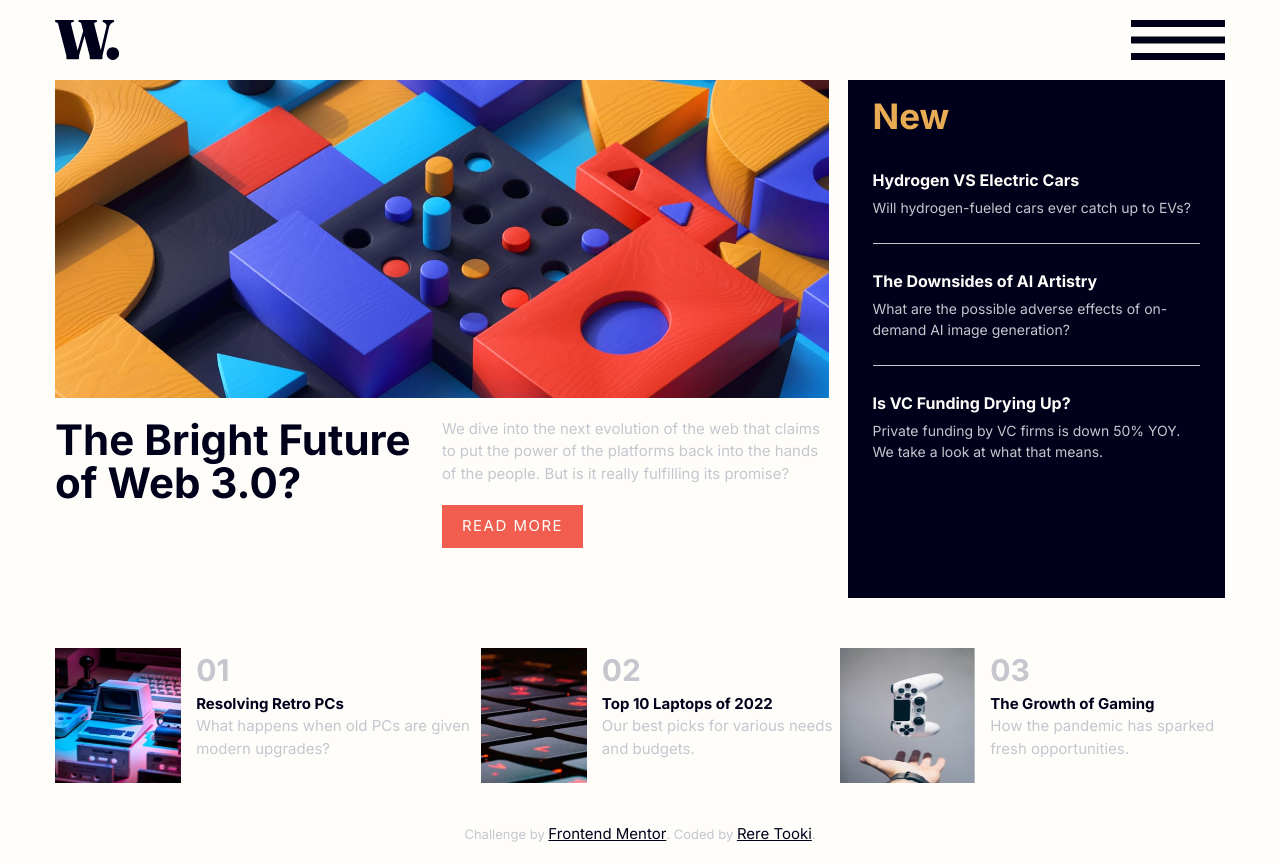
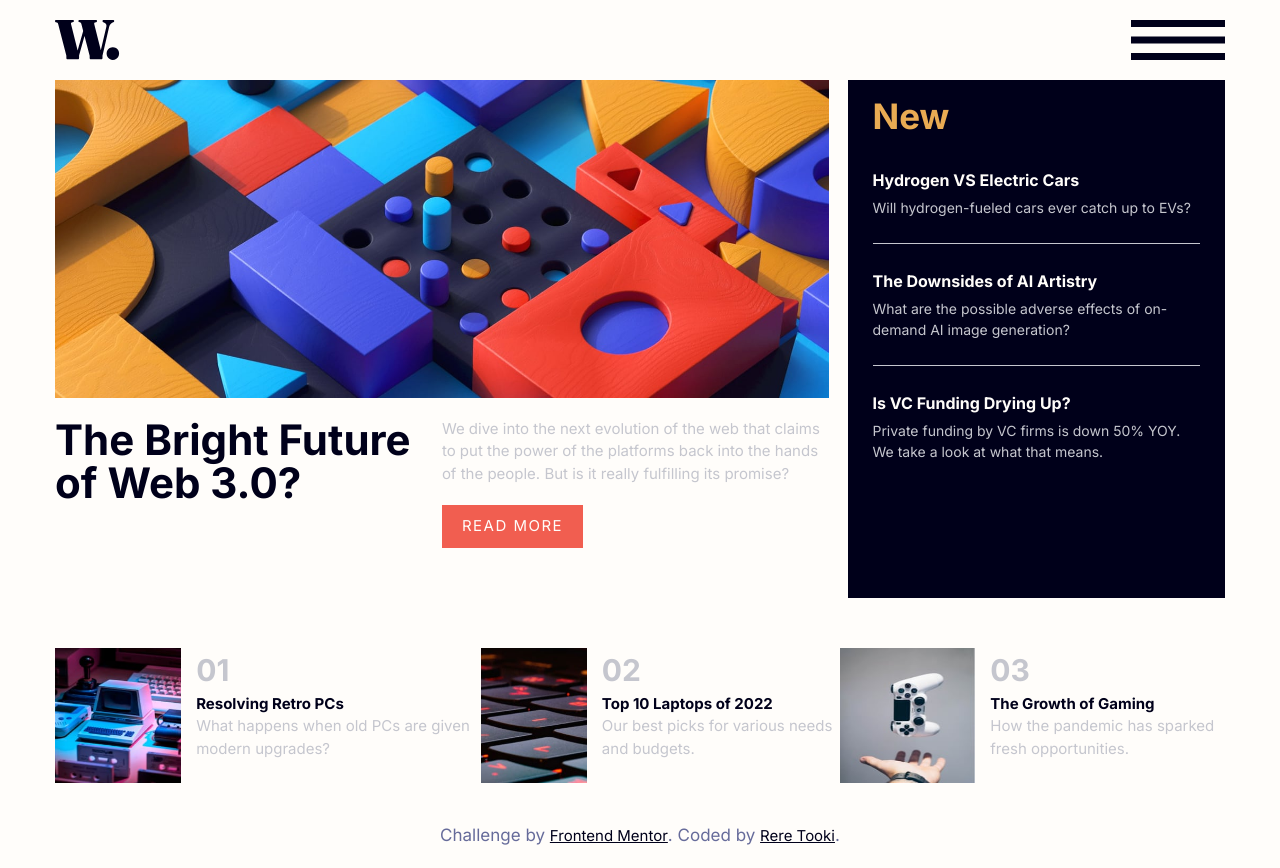
Before and after one commit to RereTooki/news-homepage, a React (Vite) app: page / in a window 1280 px wide. Built offline with nearby package versions, Linux system fonts and the light colour scheme.

Commit message:
Done excpet the nav bar

```diff
--- a/index.html
+++ b/index.html
@@ -12,7 +12,7 @@
     <!-- Feel free to remove these styles or customise in your own stylesheet 👍 -->
     <style>
 
-      .attribution { font-size: 8px; text-align: center; margin-top: 10px; color: hsl(233, 8%, 79%); font-weight: 500;}
+      .attribution { font-size: 8px; text-align: center; margin-top: 10px; color: hsla(233, 68%, 24%, 0.651); font-weight: 600;}
       .attribution a { color: hsl(240, 100%, 5%); text-decoration: underline; font-weight: 400;}
     </style>
   </head>
--- a/src/components/Homepage.tsx
+++ b/src/components/Homepage.tsx
@@ -141,7 +141,7 @@ const Homepage = () => {
             </div>
           </div>
         </div>
-        <div className="attribution pb-[20px] sm:text-[13px] whitespace-nowrap">
+        <div className="attribution pb-[20px] sm:text-[13px] md:text-[17px] md:font-normal whitespace-nowrap">
           Challenge by{" "}
           <a href="https://www.frontendmentor.io?ref=challenge" target="_blank">
             Frontend Mentor
```
